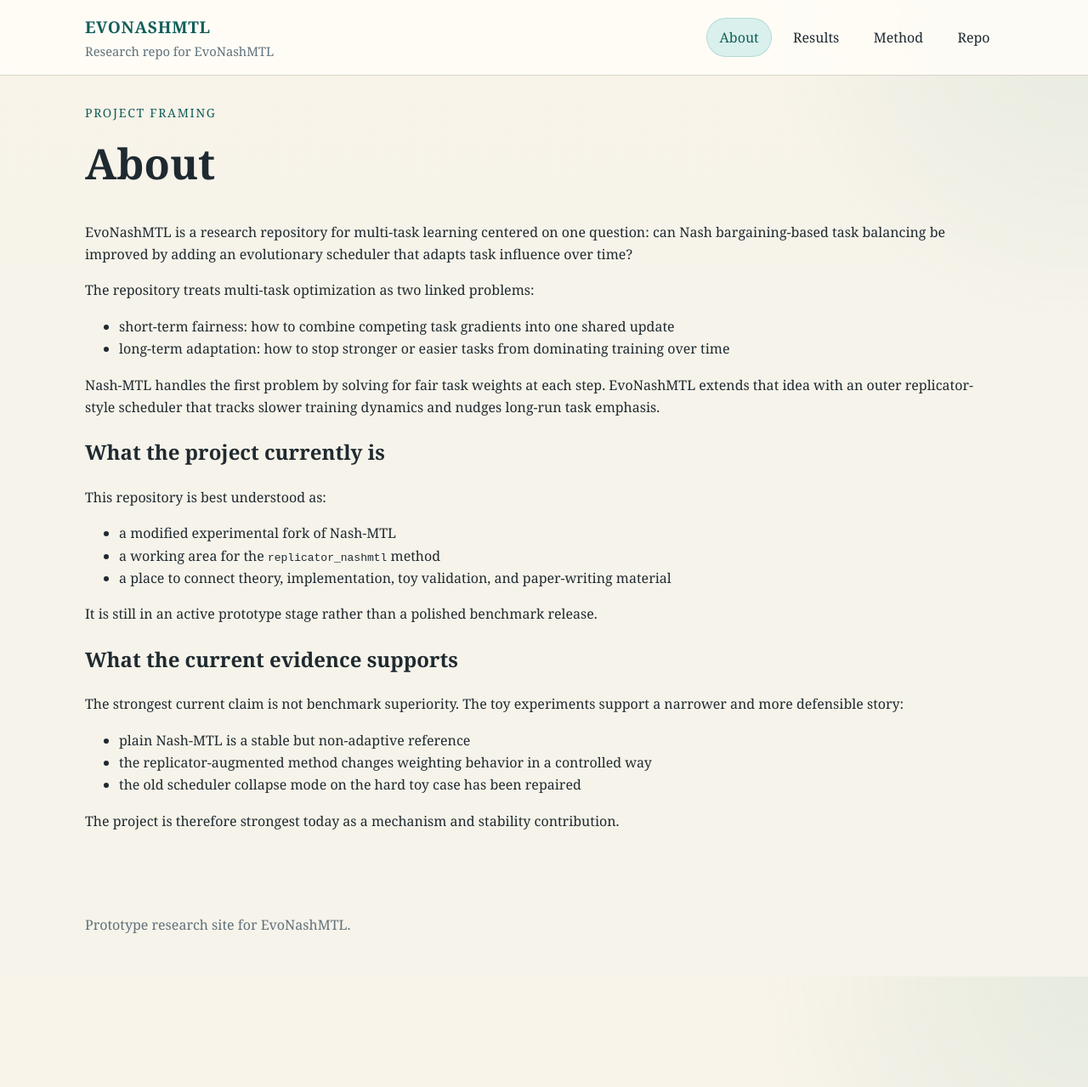
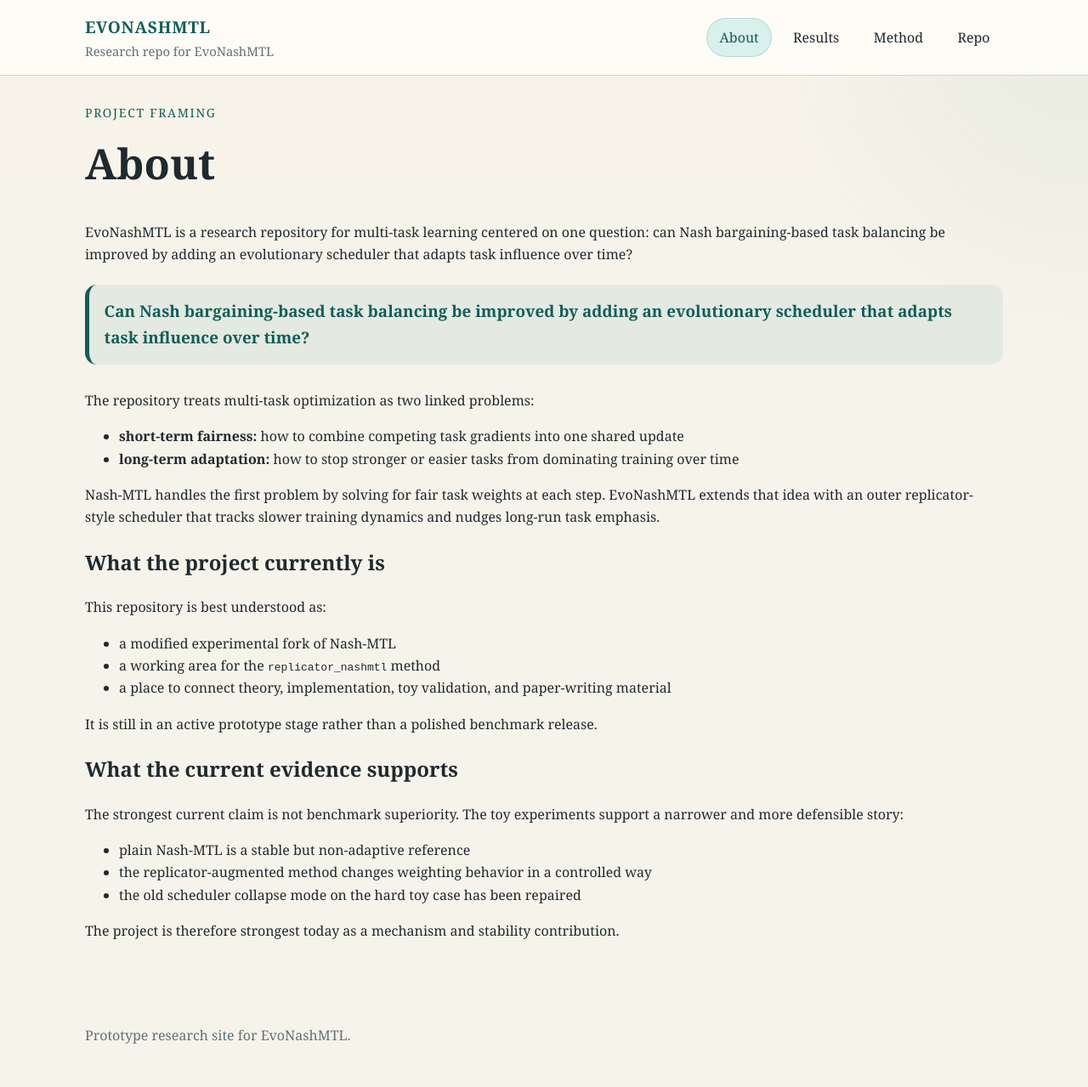
Before and after one commit to archipelagoing/ASRA, a Jekyll site: the page built from about.md, in a window 1280 px wide and 1279 px high. Shown: the whole window at 85% size. Built offline with Jekyll 4.4.1, drawn with Linux system fonts in a browser that asks for light colours.

Commit message:
Build GitHub Pages site for EvoNashMTL

```diff
--- /dev/null
+++ b/Gemfile
@@ -0,0 +1,5 @@
+# frozen_string_literal: true
+
+source "https://rubygems.org"
+gem "github-pages", group: :jekyll_plugins
+# gem "rails"
--- a/_layouts/default.html
+++ b/_layouts/default.html
@@ -5,6 +5,7 @@
     <meta name="viewport" content="width=device-width, initial-scale=1.0">
     <title>{% if page.title %}{{ page.title }} | {{ site.title }}{% else %}{{ site.title }}{% endif %}</title>
     <meta name="description" content="{{ page.excerpt | default: site.description | strip_html | strip_newlines }}">
+    <link rel="icon" type="image/jpeg" href="{{ '/Clock.jpeg' | relative_url }}">
     <link rel="stylesheet" href="{{ '/assets/css/site.css' | relative_url }}">
   </head>
   <body>
--- a/about.md
+++ b/about.md
@@ -8,10 +8,12 @@ permalink: /about/
 
 EvoNashMTL is a research repository for multi-task learning centered on one question: can Nash bargaining-based task balancing be improved by adding an evolutionary scheduler that adapts task influence over time?
 
+<p class="highlight-question">Can Nash bargaining-based task balancing be improved by adding an evolutionary scheduler that adapts task influence over time?</p>
+
 The repository treats multi-task optimization as two linked problems:
 
-- short-term fairness: how to combine competing task gradients into one shared update
-- long-term adaptation: how to stop stronger or easier tasks from dominating training over time
+- **short-term fairness:** how to combine competing task gradients into one shared update
+- **long-term adaptation:** how to stop stronger or easier tasks from dominating training over time
 
 Nash-MTL handles the first problem by solving for fair task weights at each step. EvoNashMTL extends that idea with an outer replicator-style scheduler that tracks slower training dynamics and nudges long-run task emphasis.
 
--- a/assets/css/site.css
+++ b/assets/css/site.css
@@ -245,6 +245,17 @@ img {
   color: var(--muted);
 }
 
+.highlight-question {
+  margin: 1.4rem 0 1.8rem;
+  padding: 1rem 1.1rem;
+  border-left: 5px solid var(--accent-deep);
+  border-radius: 14px;
+  background: rgba(15, 118, 110, 0.08);
+  color: var(--accent-deep);
+  font-size: 1.18rem;
+  font-weight: 700;
+}
+
 @media (max-width: 820px) {
   .site-header__inner {
     flex-direction: column;
```
Also changed, not shown: Clock.jpeg (added).
